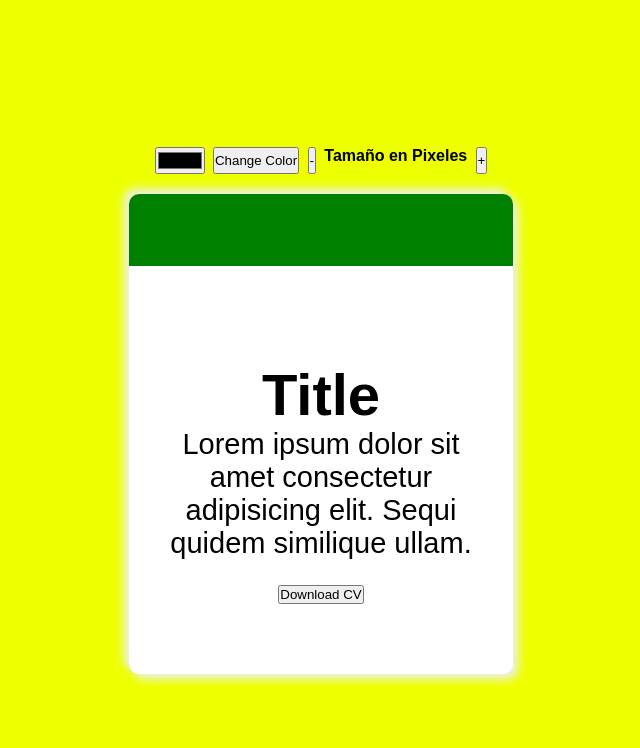
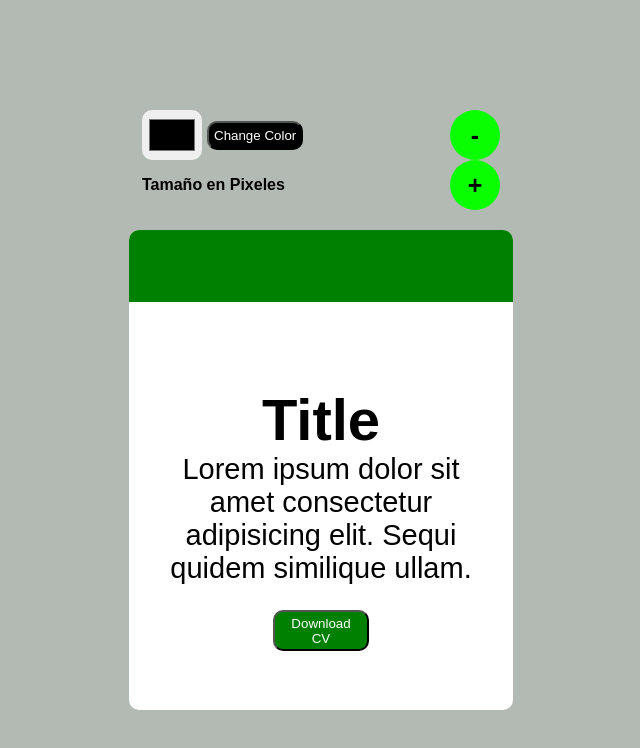
Before and after one commit to Jkeviin/Flexbox-simple-exercise-in-class, a plain HTML site: page index.html in a window 1280 px wide. Shown: the whole page, without its empty margins (319-959 px from the left). Drawn offline with Linux system fonts and the light colour scheme.

Commit message:
ejercicio muy basico terminado

```diff
--- a/assets/script.js
+++ b/assets/script.js
@@ -1,12 +1,34 @@
 
 
 window.addEventListener("DOMContentLoaded", ()=>{
-    let change_color = document.getElementById("change-color");
+    let change_color = document.getElementsByClassName("color-change");
+    let btnChange = document.getElementById("change-color");
     let input_color = document.getElementById("input-color");
-    let card = document.querySelector(".card");
 
-    change_color.addEventListener("click", ()=>{
-        color.style.backgroundColor = input_color.value;
+
+    let border = 10;
+
+
+    btnChange.addEventListener("click", ()=>{
+        for(let i = 0; i < change_color.length; i++){
+            change_color[i].style.backgroundColor = input_color.value;
+        }
     });
 
+    let change_radius_max = document.getElementById("max");
+    let change_radius_min = document.getElementById("min");
+
+    change_radius_max.addEventListener("click", ()=>{
+        border = border + 1;
+        document.getElementById("card").style.borderRadius = border + "px";
+        document.getElementById("header").style.borderRadius = `${border}px ${border}px 0 0`;
+    });
+
+    change_radius_min.addEventListener("click", ()=>{
+        border = border - 1;
+        document.getElementById("card").style.borderRadius = border + "px";
+        document.getElementById("header").style.borderRadius = `${border}px ${border}px 0 0`;
+    });
+
+
 })
--- a/assets/style.css
+++ b/assets/style.css
@@ -12,7 +12,7 @@ body {
     display: flex;
     align-items: center;
     justify-content: center;
-    background-color: #eeff00;
+    background-color: #949d93b3;
 }
 
 .text{
@@ -35,11 +35,14 @@ body {
     min-height: 30em;
     background-color: #ffffff;
     border-radius: 10px;
-    box-shadow: -5px -5px 10px #ECF0F1, 5px 5px 10px #ECF0F1;
     display: flex;
     flex-wrap:wrap;
     flex-direction: row;
     justify-content: center;
+    -webkit-border-radius: 10px;
+    -moz-border-radius: 10px;
+    -ms-border-radius: 10px;
+    -o-border-radius: 10px;
 }
 
 .main-card{
@@ -77,7 +80,74 @@ main{
     display: flex;
     flex-direction: row;
     flex-wrap:wrap;
-    width: 28%;
+    width: 30%;
+    align-items: center;
     justify-content: space-between;
     padding: 10px;
 }
+
+.btnPixel{
+    width: 50px;
+    height: 50px;
+    border-radius: 50px;
+    background-color: #09ff00;
+    border: 0px;
+    cursor: pointer;
+    font-size: 25px;
+    font-weight: bold;
+    color: #000000;
+    -webkit-border-radius: 50px;
+    -moz-border-radius: 50px;
+    -ms-border-radius: 50px;
+    -o-border-radius: 50px;
+}
+
+.input_color{
+    width: 60px;
+    height: 50px;
+    border-radius: 10px;
+    border: 0px;
+    padding: 5px;
+    cursor: pointer;
+    font-size: 15px;
+    font-weight: bold;
+    color: #000000;
+    -webkit-border-radius: 10px;
+    -moz-border-radius: 10px;
+    -ms-border-radius: 10px;
+    -o-border-radius: 10px;
+}
+
+.change_color{
+    margin-right: 30px;
+    display: flex;
+    flex-direction: row;
+    align-items: center;
+    justify-content: center;
+}
+
+#change-color{
+    background-color: rgb(0, 0, 0);
+    color: white;
+    margin:5px;
+    padding: 5px;
+    border-radius: 10px;
+    cursor: pointer;
+}
+
+.color-change{
+    background-color: green;
+}
+
+.download{
+    width: 25%;
+    height: 10%;
+    display: flex;
+    align-items: center;
+    justify-content: center;
+    flex-direction: row;
+    padding: 10px;
+    color: white;
+    border-radius: 10px;
+    cursor: pointer;
+}
--- a/index.html
+++ b/index.html
@@ -11,14 +11,18 @@
 <main>
     <div class="card-config">
         <div class="config">
-            <input type="color" id="input-color" name="" id="">
-            <input type="button" id="change-color" value="Change Color">
-            <input type="button" value="-"><h4>Tamaño en Pixeles</h4><input type="button" value="+">
+            <div class="change_color">
+            <input type="color" class="input_color" id="input-color" name="" id="">
+            <input type="button"  id="change-color" value="Change Color">
+        </div>
+            <input type="button" class="btnPixel" id="min" value="-">
+            <h4>Tamaño en Pixeles</h4>
+            <input type="button" class="btnPixel" id="max" value="+">
         </div>
     </div>
 
-    <div class="card">
-        <div class="header color-change">
+    <div class="card" id="card">
+        <div class="header color-change"  id="header">
 
         </div>
         <div class="main-card">
@@ -26,7 +30,7 @@
                 <h1>Title</h1>
                 <p>Lorem ipsum dolor sit amet consectetur adipisicing elit. Sequi quidem similique ullam.</p>
             </div>
-            <button class="color-change">Download CV</button>
+            <button class="color-change download">Download CV</button>
         </div>
     </div>
 
```
